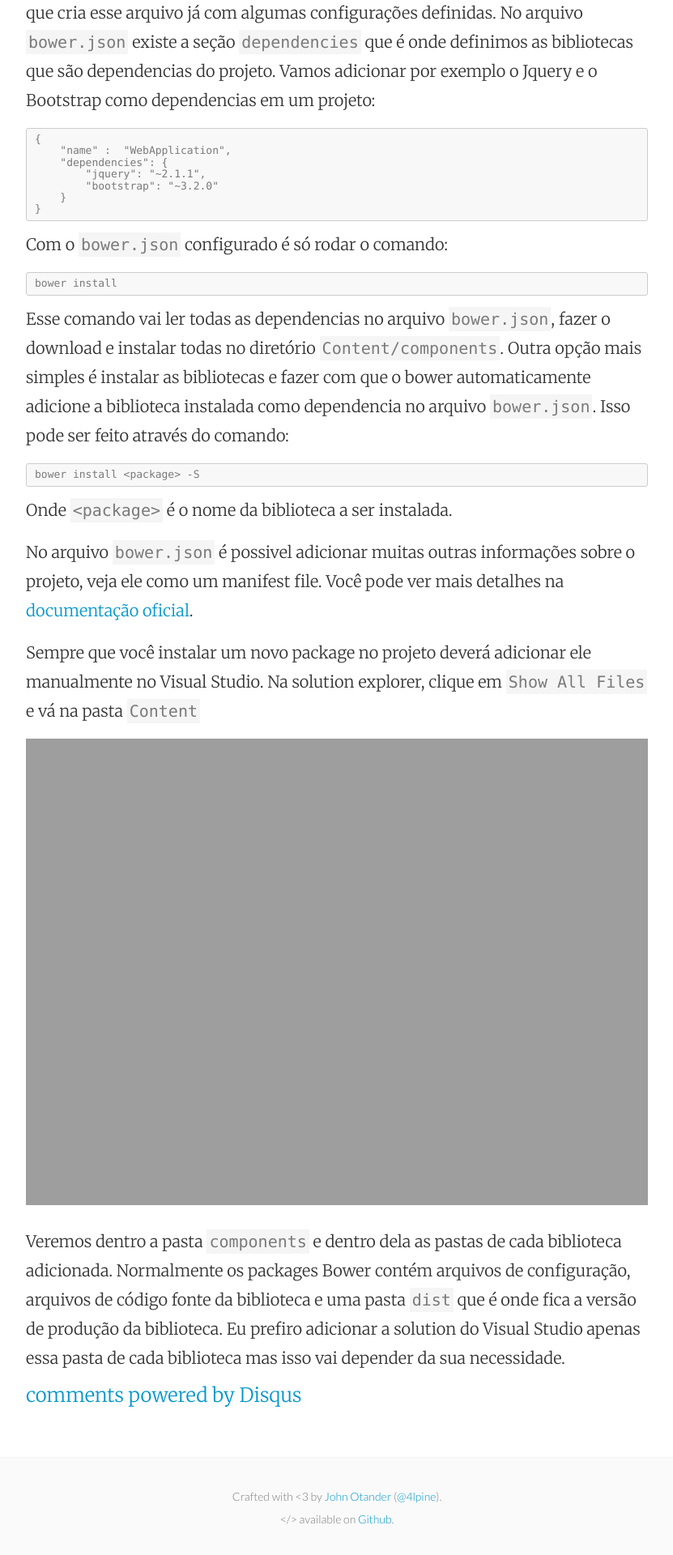
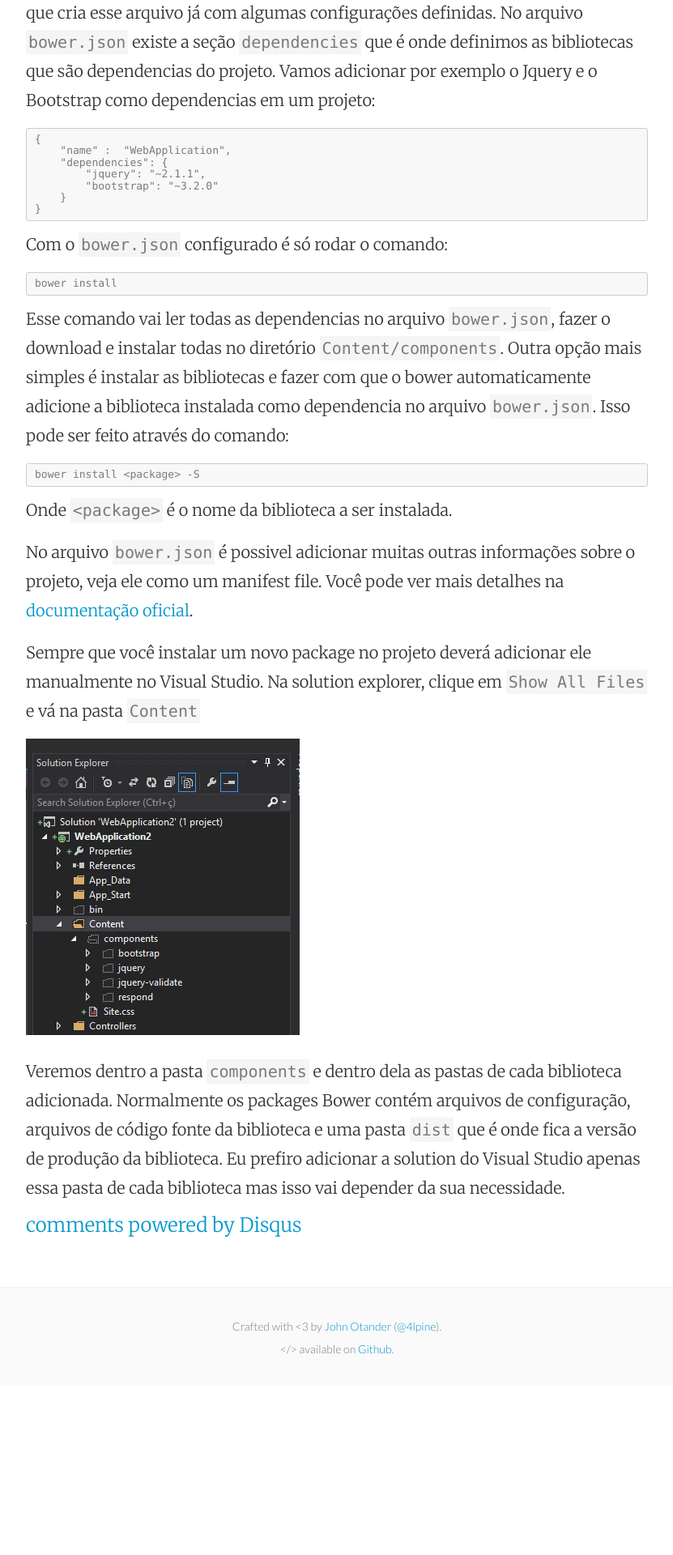
Before and after one commit to emersonsoares/emersonsoares.github.io, a Jekyll site: the page built from _posts/2014-09-30-utilizando-bower-com-asp-net-mvc.md, in a window 1280 px wide. Shown: the part 2460-4380 px from the top of the page at 81% size, without its empty margins (224-1055 px from the left). Built offline with Jekyll 4.4.1, drawn with Linux system fonts in a browser that asks for light colours; Markdown is read by kramdown in place of the engine named in the settings; comment, search, counter and statistics services are not loaded; after the commit the page ends 4170 px from its top, so only the background shows below that.

Commit message:
Update 2014-09-30-utilizando-bower-com-asp-net-mvc.md

````diff
--- a/_posts/2014-09-30-utilizando-bower-com-asp-net-mvc.md
+++ b/_posts/2014-09-30-utilizando-bower-com-asp-net-mvc.md
@@ -79,6 +79,6 @@
 Sempre que você instalar um novo package no projeto deverá adicionar ele manualmente no Visual Studio.
 Na solution explorer, clique em ```Show All Files``` e vá na pasta ```Content```
 
-![Visual Studio Solution Explorer](/assets/utilizando-bower-com-asp-net-mvc-1.png =338x366)
+<img src="/assets/utilizando-bower-com-asp-net-mvc-1.png" alt="Visual Studio Solution Explorer" style="width:338px;height:366px;">
 
 Veremos dentro a pasta ```components``` e dentro dela as pastas de cada biblioteca adicionada. Normalmente os packages Bower contém arquivos de configuração, arquivos de código fonte da biblioteca e uma pasta ```dist``` que é onde fica a versão de produção da biblioteca. Eu prefiro adicionar a solution do Visual Studio apenas essa pasta de cada biblioteca mas isso vai depender da sua necessidade.
````
